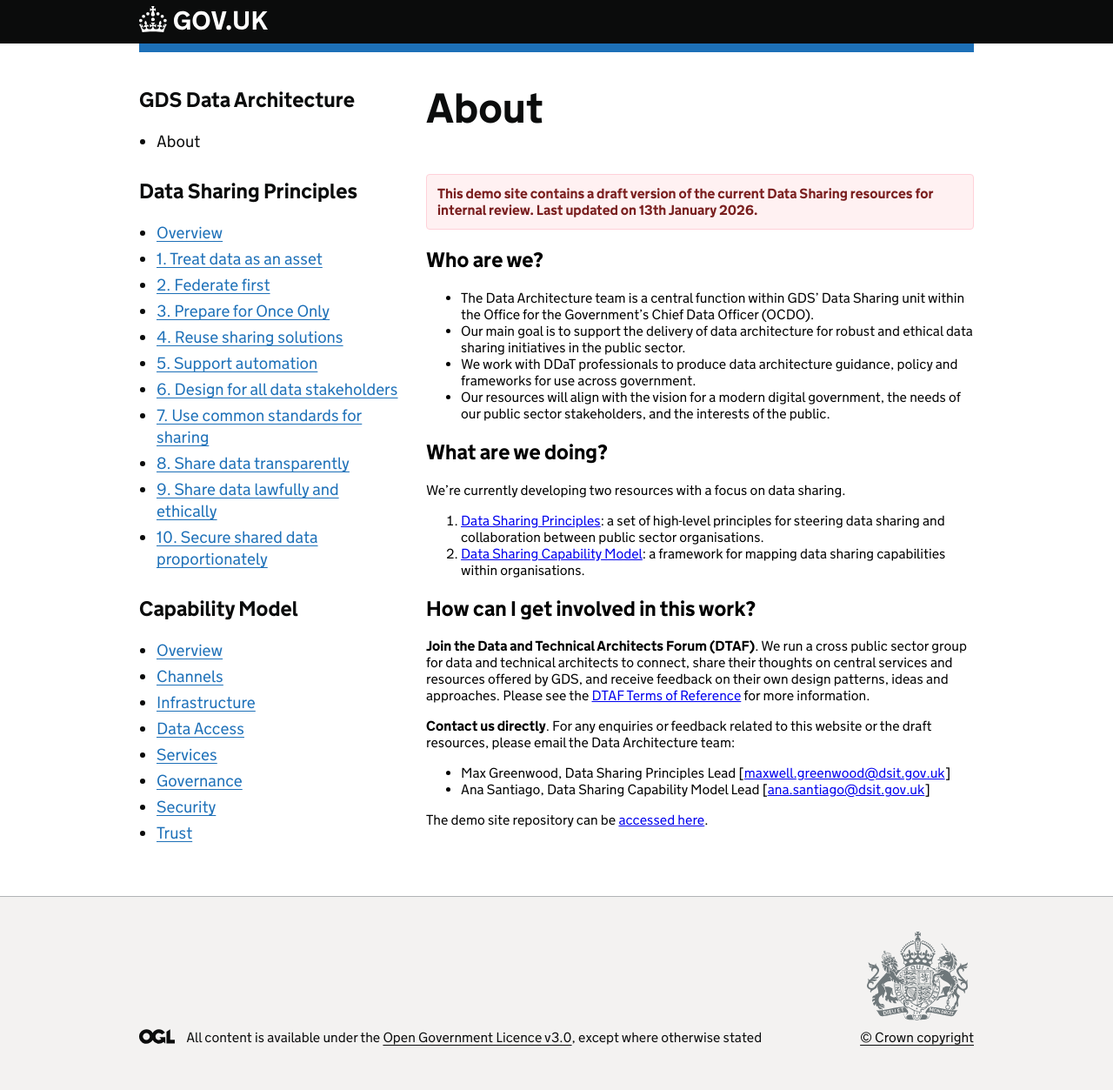
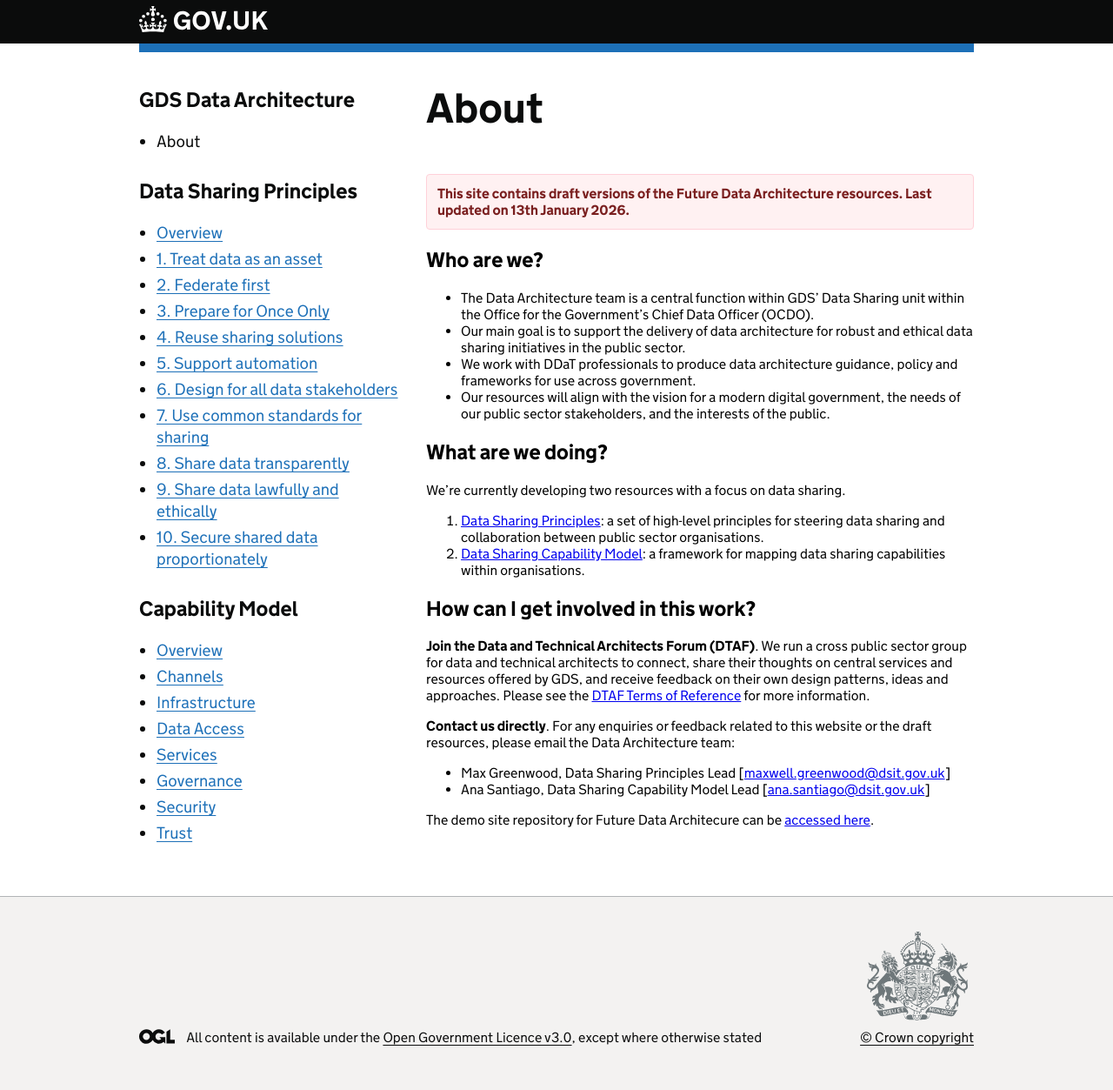
Before and after one commit to co-cddo/future-data-architecture, a Jekyll site: the page built from index.md, in a window 1280 px wide. Shown: the whole page at 87% size. Built offline with Jekyll 4.4.1, drawn with Linux system fonts in a browser that asks for light colours.

Commit message:
Updated message

```diff
--- a/index.md
+++ b/index.md
@@ -4,7 +4,7 @@ layout: default
 ---
 
 <div style="background-color:#fff1f2;border:1px solid #ffd1d9;padding:12px;border-radius:4px;color:#7a1f1f;margin-top:2rem;font-weight:600;">
-This demo site contains a draft version of the current Data Sharing resources for internal review. Last updated on 13th January 2026.
+This site contains draft versions of the Future Data Architecture resources. Last updated on 13th January 2026.
 </div>
 
 ## Who are we?
@@ -19,7 +19,7 @@ This demo site contains a draft version of the current Data Sharing resources fo
 We're currently developing two resources with a focus on data sharing.
 
 1. [Data Sharing Principles](principles/0-overview.md): a set of high-level principles for steering data sharing and collaboration between public sector organisations.
-2. [Data Sharing Capability Model](capabilityModel/Channels.md): a framework for mapping data sharing capabilities within organisations.
+2. [Data Sharing Capability Model](capabilityModel/index.md): a framework for mapping data sharing capabilities within organisations.
 
 
 ## How can I get involved in this work?
@@ -30,4 +30,4 @@ We're currently developing two resources with a focus on data sharing.
 -  Max Greenwood, Data Sharing Principles Lead [<maxwell.greenwood@dsit.gov.uk>]
 -  Ana Santiago, Data Sharing Capability Model Lead [<ana.santiago@dsit.gov.uk>]
 
-The demo site repository can be [accessed here](https://github.com/co-cddo/future-data-architecture).
+The demo site repository for Future Data Architecure can be [accessed here](https://github.com/co-cddo/future-data-architecture).
```
Also changed, not shown: capabilityModel/index.md (+2 -0 lines), principles/0-overview.md (+1 -1 lines).
